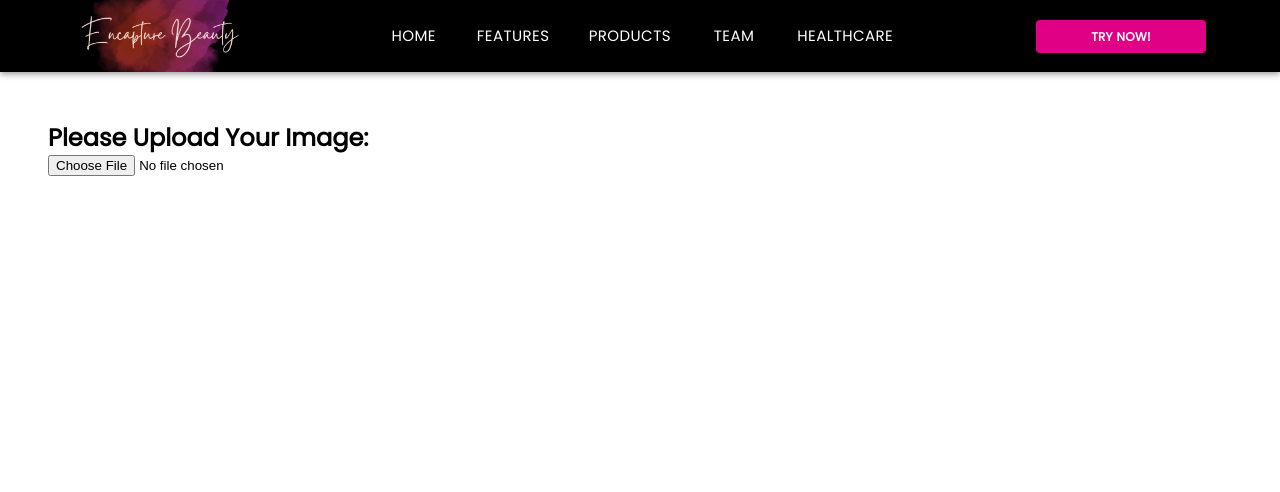
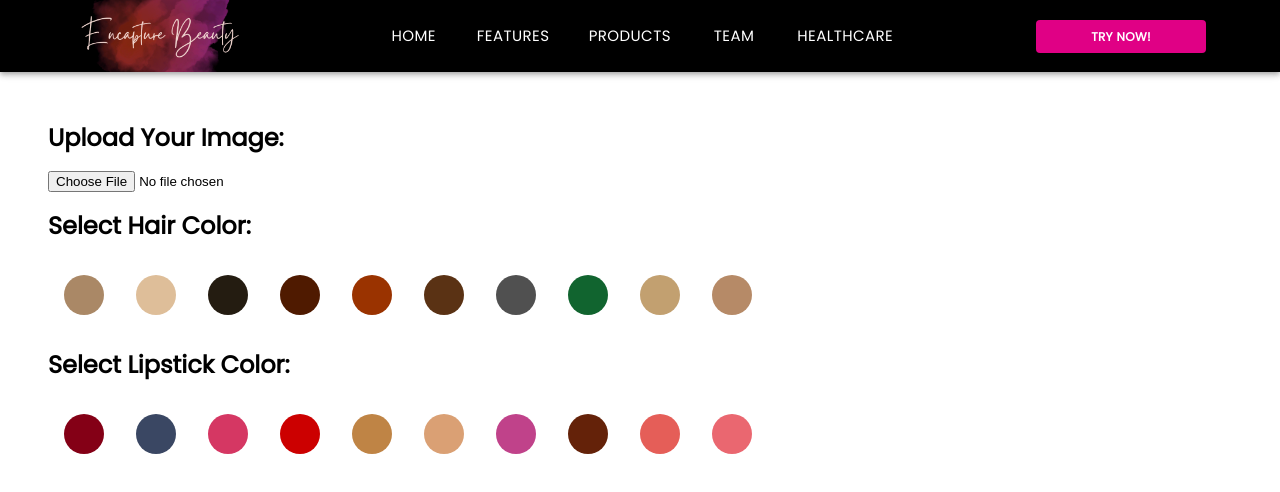
Before and after one commit to saksham295/makeup-website, a React (Create React App) app: page /color-tryon in a window 1280 px wide. Shown: the top 492 px of the page. Built offline with nearby package versions, Linux system fonts and the light colour scheme.

Commit message:
(add): features/Color Try On

```diff
--- a/src/containers/acne/acneDetection.css
+++ b/src/containers/acne/acneDetection.css
@@ -67,6 +67,10 @@
 }
 
 @media screen and (max-width: 490px) {
+  .acneDetection h1 {
+    font-size: 18px;
+  }
+
   .acneDetection img {
     height: 150px;
   }
@@ -80,7 +84,6 @@
   }
 
   .acnePrevention h2 {
-    font-family: var(--font-family);
     font-size: 16px;
   }
 
--- a/src/containers/colorTryOn/ColorTryOn.js
+++ b/src/containers/colorTryOn/ColorTryOn.js
@@ -1,20 +1,65 @@
 import { Button } from "@mui/material";
 import React, { useState } from "react";
 import "./colorTryOn.css";
+
+const hairColors = [
+  "#aa8866",
+  "#debe99",
+  "#241c11",
+  "#4f1a00",
+  "#9a3300",
+  "#5a3214",
+  "#505050",
+  "#11642f",
+  "#c2a070",
+  "#b68a67",
+];
+const lipColors = [
+  "#840016",
+  "#3A4763",
+  "#D53763",
+  "#CC0000",
+  "#BF8445",
+  "#DAA074",
+  "#C0428A",
+  "#642209",
+  "#E55E58",
+  "#EA6770",
+];
 
 const ColorTryOn = () => {
   const [file, setFile] = useState();
   const [fileURL, setFileURL] = useState();
   const [apiSuccess, setApiSuccess] = useState(false);
+  const [hairColor, setHairColor] = useState();
+  const [lipColor, setLipColor] = useState();
 
   const handleChange = (e) => {
     setFile(e.target.files[0]);
     setFileURL(URL.createObjectURL(e.target.files[0]));
   };
 
+  const handleHairColor = (i) => {
+    setHairColor(hairColors[i]);
+  };
+
+  const handleLipColor = (j) => {
+    setLipColor(lipColors[j]);
+  };
+
   const handleSubmission = async () => {
     const formData = new FormData();
     formData.append("file", file);
+    formData.append("haircolor", hairColor);
+    console.log(
+      "🚀 ~ file: ColorTryOn.js:54 ~ handleSubmission ~ hairColor",
+      hairColor
+    );
+    formData.append("lipcolor", lipColor);
+    console.log(
+      "🚀 ~ file: ColorTryOn.js:55 ~ handleSubmission ~ lipColor",
+      lipColor
+    );
 
     await fetch("http://192.168.0.104:7001/display", {
       method: "POST",
@@ -32,8 +77,41 @@ const ColorTryOn = () => {
 
   return (
     <div className="color">
-      <h1>Please Upload Your Image:</h1>
+      <h1>Upload Your Image:</h1>
       <input type="file" onChange={handleChange} />
+      <h1>Select Hair Color:</h1>
+      <div className="colorList">
+        {hairColors.map((color, i) => (
+          <div
+            key={i}
+            style={{
+              background: color,
+              border:
+                hairColor === hairColors[i]
+                  ? "3px solid var(--color-secondary)"
+                  : "",
+            }}
+            onClick={() => handleHairColor(i)}
+          ></div>
+        ))}
+      </div>
+      <h1>Select Lipstick Color:</h1>
+      <div className="colorList">
+        {lipColors.map((color, j) => (
+          <div
+            key={j}
+            style={{
+              background: color,
+              border:
+                lipColor === lipColors[j]
+                  ? "3px solid var(--color-secondary)"
+                  : "",
+            }}
+            onClick={() => handleLipColor(j)}
+          ></div>
+        ))}
+      </div>
+
       <div className="colorTryOn">
         {file !== undefined ? (
           <>
--- a/src/containers/colorTryOn/colorTryOn.css
+++ b/src/containers/colorTryOn/colorTryOn.css
@@ -5,6 +5,20 @@
 .color h1 {
   font-family: var(--font-family);
   font-size: 24px;
+  margin: 1rem 0;
+}
+
+.colorList {
+  display: flex;
+  flex-wrap: wrap;
+}
+
+.colorList div {
+  height: 40px;
+  width: 40px;
+  border-radius: 50%;
+  margin: 1rem;
+  cursor: pointer;
 }
 
 .colorTryOn {
@@ -45,9 +59,18 @@
   .colorTryOn img {
     height: 200px;
   }
+
+  .colorList div {
+    height: 30px;
+    width: 30px;
+  }
 }
 
 @media screen and (max-width: 490px) {
+  .color h1 {
+    font-size: 18px;
+  }
+
   .colorTryOn img {
     height: 150px;
   }
```
Also changed, not shown: src/assets/colorOutput.png (added), 1 other file (tests, documents, lock files or other folders).
